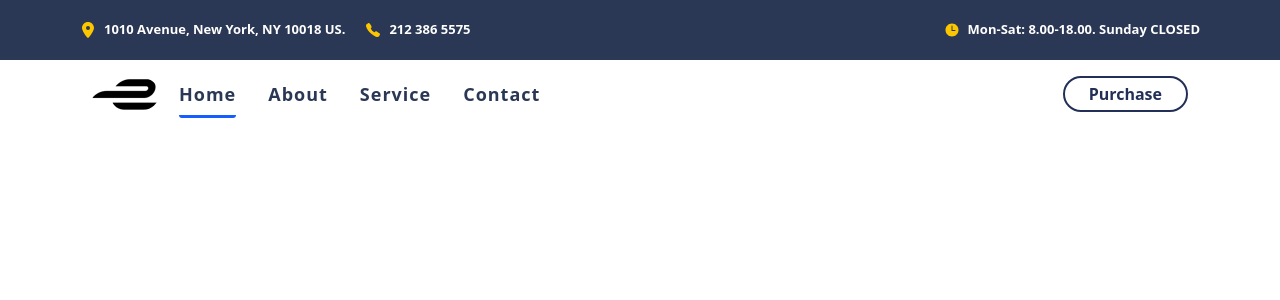
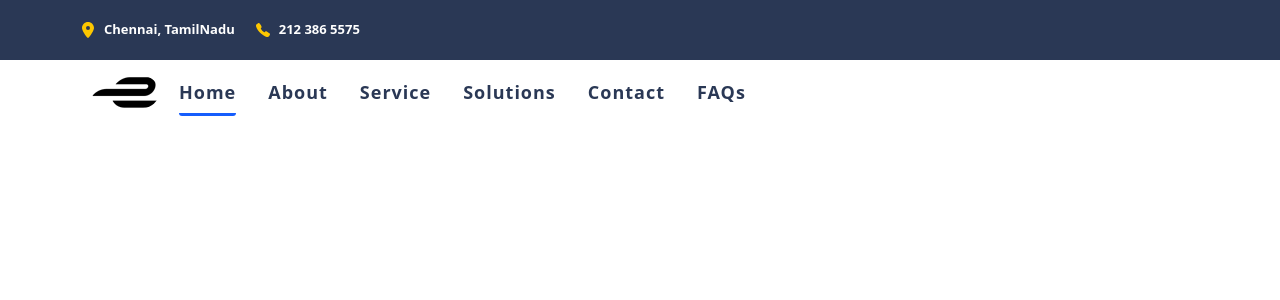
Before and after one commit to devilra/Raai2k, a React (Vite) app in the folder frontent/: page / in a window 1280 px wide. Shown: the top 300 px of the page. Built offline with nearby package versions, Linux system fonts and the light colour scheme; the HTML template or start-up script is replaced by a standard one.

Commit message:
update ui contents

```diff
--- a/frontent/src/Components/Navbar.jsx
+++ b/frontent/src/Components/Navbar.jsx
@@ -63,8 +63,10 @@ export default function Navbar() {
     { name: "Home", path: "/" },
     { name: "About", path: "/about" },
     { name: "Service", path: "/service" },
+    { name: "Solutions", path: "/solution" },
     //{ name: "Elements", path: "/elements" },
     { name: "Contact", path: "/contact" },
+    { name: "FAQs", path: "/faq" },
   ];
 
   return (
@@ -76,9 +78,7 @@ export default function Navbar() {
           <div className="flex items-center gap-5">
             <p className="flex gap-2 items-center font-bold">
               <FaLocationDot className="text-yellow-400" />
-              <span className="text-white text-[13px]">
-                1010 Avenue, New York, NY 10018 US.
-              </span>
+              <span className="text-white text-[13px]">Chennai, TamilNadu</span>
             </p>
             <a
               href="tel:2123865575"
@@ -89,12 +89,12 @@ export default function Navbar() {
             </a>
           </div>
           <div>
-            <p className="flex gap-2 items-center font-bold">
+            {/* <p className="flex gap-2 items-center font-bold">
               <IoTime className="text-yellow-400" />
               <span className="text-white text-[13px] ">
                 Mon-Sat: 8.00-18.00. Sunday CLOSED
               </span>
-            </p>
+            </p> */}
           </div>
         </div>
       </div>
@@ -133,9 +133,9 @@ export default function Navbar() {
           </div>
 
           {/* Purchase Button (Without changes) */}
-          <button className="border-2 hidden md:hidden lg:block font-bold border-[#223058] text-[#223058] px-6 py-1 rounded-full hover:bg-[#223058] hover:text-white transition">
+          {/* <button className="border-2 hidden md:hidden lg:block font-bold border-[#223058] text-[#223058] px-6 py-1 rounded-full hover:bg-[#223058] hover:text-white transition">
             Purchase
-          </button>
+          </button> */}
 
           {/* Mobile Menu Icon (Without changes) */}
           <div
@@ -189,11 +189,17 @@ export default function Navbar() {
               <Link onClick={() => setOpenMenu(false)} to="/service">
                 Service
               </Link>
+              <Link onClick={() => setOpenMenu(false)} to="/solution">
+                Solutions
+              </Link>
               {/* <Link onClick={() => setOpenMenu(false)} to="/elements">
                 Elements
               </Link> */}
               <Link onClick={() => setOpenMenu(false)} to="/contact">
                 Contact
+              </Link>
+              <Link onClick={() => setOpenMenu(false)} to="/faq">
+                FAQs
               </Link>
             </div>
             <div className="absolute bottom-5 left-0 w-full px-6">
```
